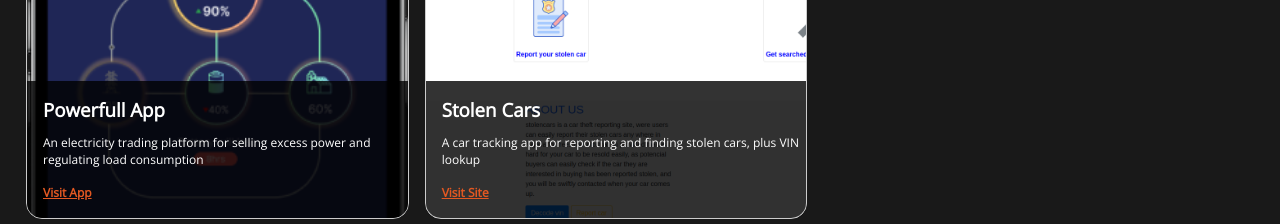
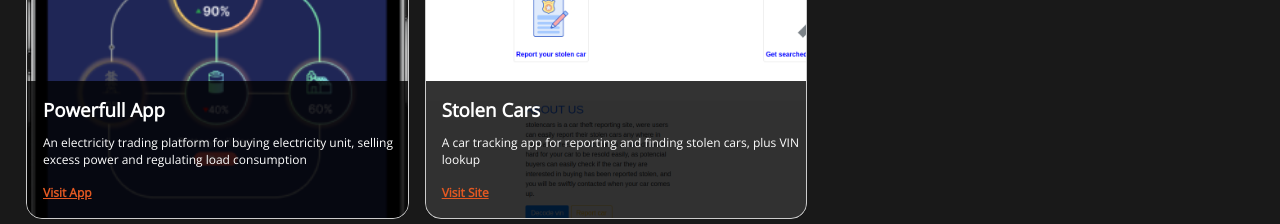
Before and after one commit to DenkyOgbonnaya/portfolio, a plain HTML site: page index.html in a window 1280 px wide. Shown: the part 1740-1964 px from the top of the page. Drawn offline with nearby package versions, Linux system fonts and the light colour scheme; files whose address does not match are found by name.

Commit message:
refactor:make change to project description

```diff
--- a/index.html
+++ b/index.html
@@ -135,7 +135,7 @@
                     <div>
                         <h3>Powerfull App</h3>
                         <p>
-                            An electricity trading platform for selling excess power and regulating load consumption
+                            An electricity trading platform for buying electricity unit, selling excess power and regulating load consumption
                         </p>
                         <a href="https://play.google.com/store/apps/details?id=com.powerfull">Visit App</a>
                         <!-- <button>Visit Site</button> -->
```
